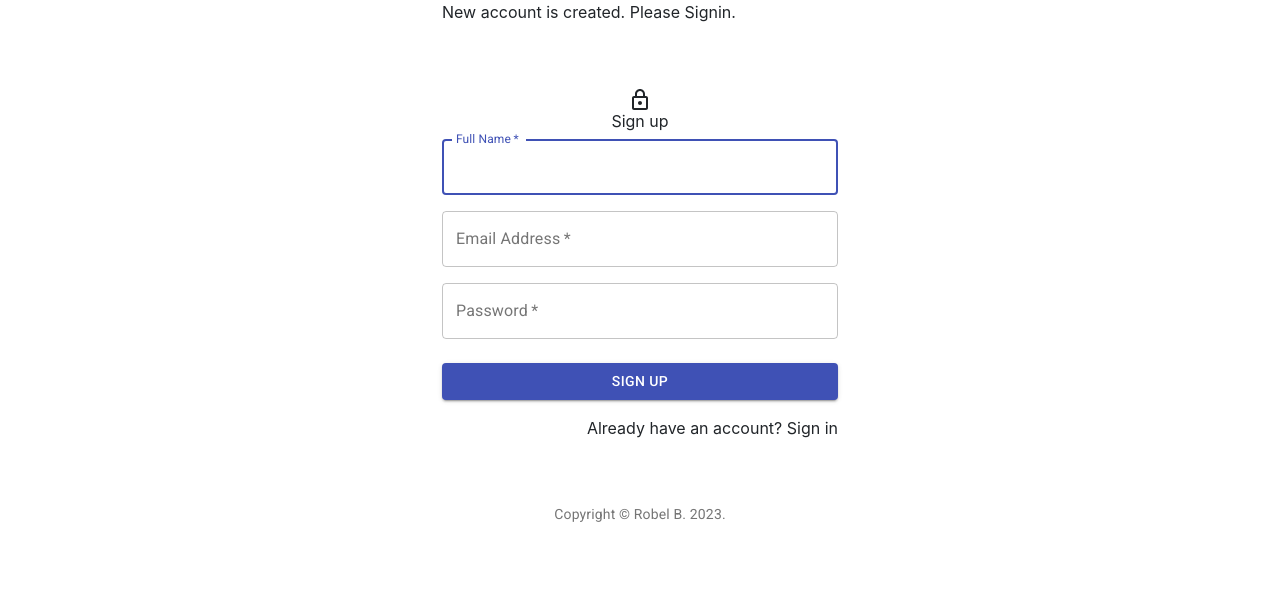
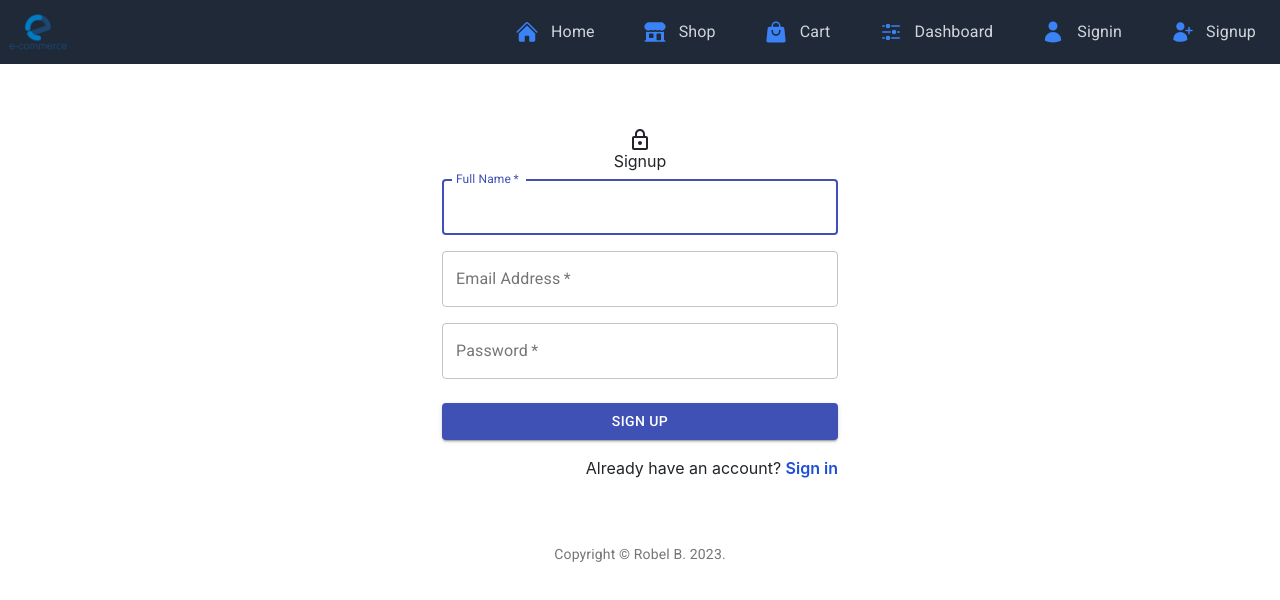
Before and after one commit to Robel-Belihu/e-commerce-client, a React (Create React App) app: page /signup in a window 1280 px wide. Shown: the top 600 px of the page. Built offline with nearby package versions, Linux system fonts and the light colour scheme.

Commit message:
finished the signup screen

```diff
--- a/src/config.js
+++ b/src/config.js
@@ -1 +1 @@
-export const API = "http://localhost:5000/api";
+export const API = "https://ecommerce-serverside.onrender.com/api";
--- a/src/core/Menu.jsx
+++ b/src/core/Menu.jsx
@@ -206,7 +206,7 @@ const MaterialAppBar = ({ history }) => {
                       to="/signin"
                     >
                       <UserIcon className="h-6 w-6 text-blue-500" />
-                      <Typography className="hidden md:block" noWrap>
+                      <Typography className="hidden lg:block" noWrap>
                         Signin
                       </Typography>
                     </Link>
--- a/src/user/Signup.jsx
+++ b/src/user/Signup.jsx
@@ -87,8 +87,12 @@ export default function Signup() {
 
   const showSuccess = () => (
     // the following should be displayed upon account creation
-    <div>
-      New account is created. Please <Link to="/signin">Signin</Link>.
+    <div className="alert alert-success">
+      New account is created. Please{" "}
+      <Link className="text-blue-700 font-semibold" to="/signin">
+        Sign in
+      </Link>
+      .
     </div>
   );
 
@@ -96,11 +100,11 @@ export default function Signup() {
 
   const signUpForm = () => (
     <Container component="main" maxWidth="xs">
-      {showSuccess()}
-      {showError()}
+      {success && showSuccess()}
+      {error && showError()}
       <div className={classes.paper}>
         <LockOutlinedIcon />
-        <h6>Sign up</h6>
+        <h6>Signup</h6>
 
         <form className={classes.form} noValidate>
           <Grid container spacing={2}>
@@ -161,7 +165,8 @@ export default function Signup() {
           <Grid container justify="flex-end">
             <Grid item>
               <Link to="/signin" variant="body2">
-                Already have an account? Sign in
+                Already have an account?{" "}
+                <span className="text-blue-700 font-semibold">Sign in</span>
               </Link>
             </Grid>
           </Grid>
@@ -171,9 +176,13 @@ export default function Signup() {
   );
 
   return (
-    <div>
+    <Layout
+      title="Signup page"
+      description="Signup to MERN E-commerce App"
+      className="container col-md-8 offset-md-2"
+    >
       {signUpForm()}
       <Copyright />
-    </div>
+    </Layout>
   );
 }
```
